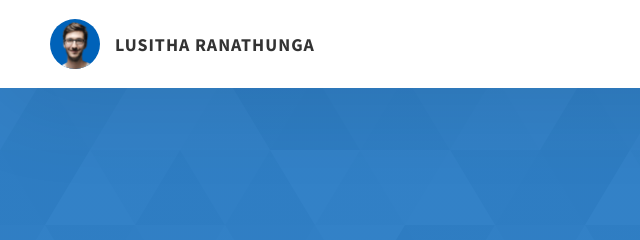
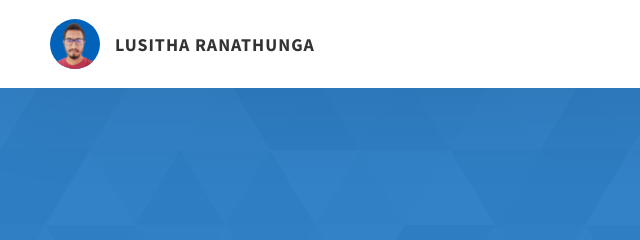
Before and after one commit to rlusitha/rlusitha.github.io, a website: page index.html in a window 1280 px wide. Shown: the top 240 px of the page, 0-640 px from the left. Drawn offline with Linux system fonts and the light colour scheme.

Commit message:
Added profile pic

```diff
--- a/index.html
+++ b/index.html
@@ -22,7 +22,7 @@
         <div class="header__logo-container">
           <div class="header__logo-img-cont">
             <img
-              src="./assets/png/john-doe.png"
+              src="./assets/png/Lusitha.png"
               alt="Ram Maheshwari Logo Image"
               class="header__logo-img"
             />
```
Also changed, not shown: assets/png/Lusitha.png (added).
